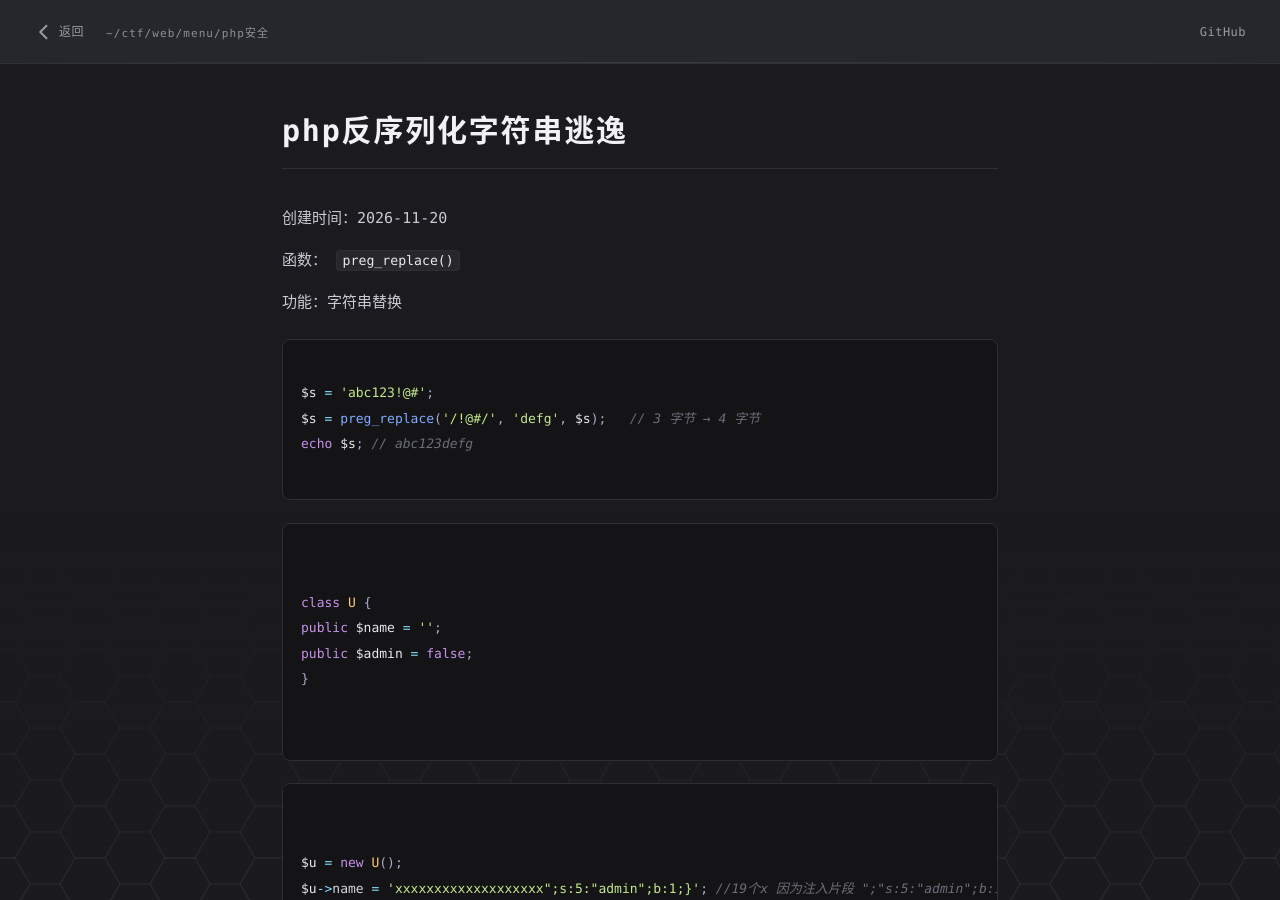
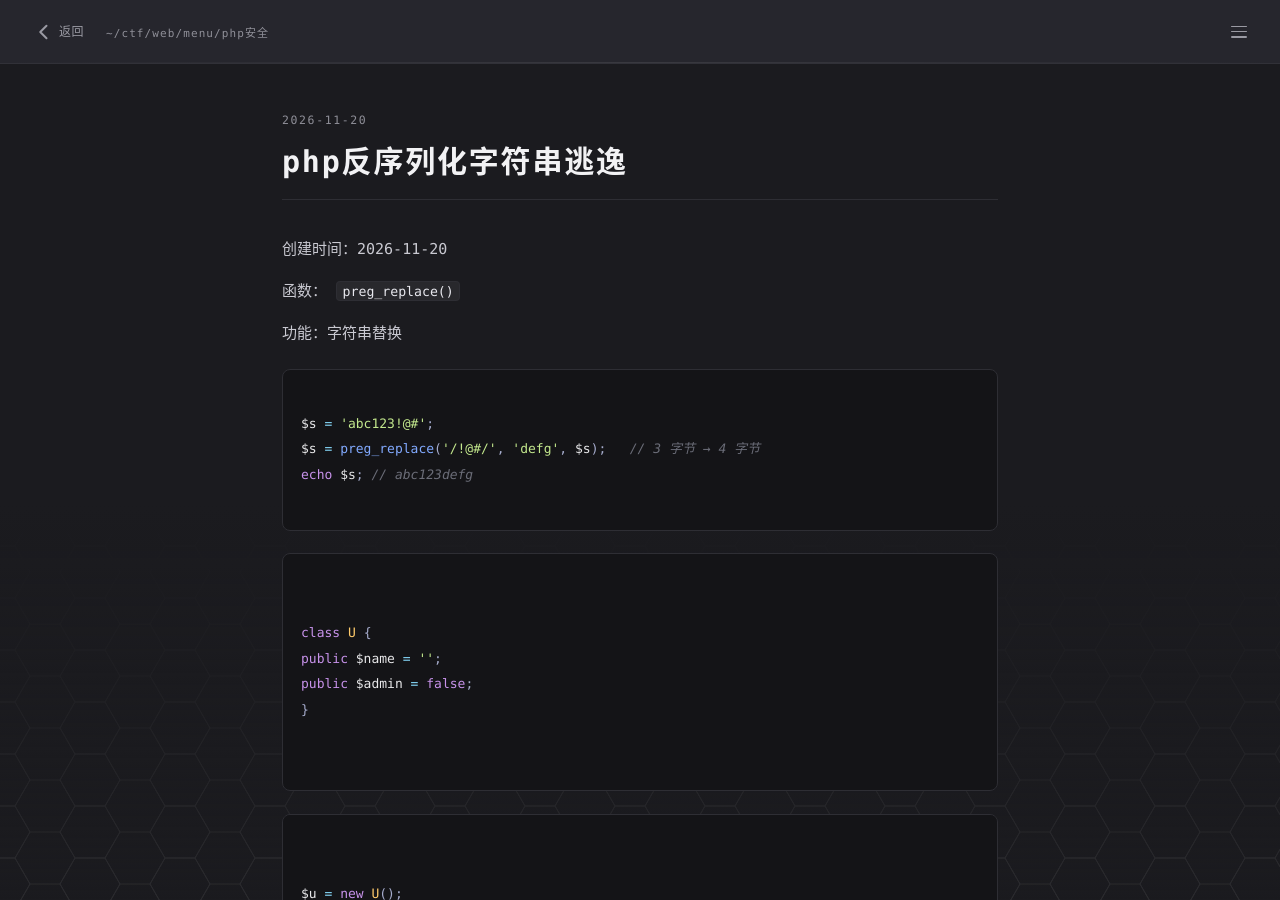
Before and after one commit to Min-2233/Min-2233.github.io, a Jekyll site: the page built from ctf/web/menu/php安全/php反序列化字符串逃逸.md, in a window 1280 px wide and 900 px high. Built offline with Jekyll 4.4.1, drawn with Linux system fonts in a browser that asks for light colours.

Commit message:
Update note.html

```diff
--- a/_layouts/note.html
+++ b/_layouts/note.html
@@ -8,12 +8,21 @@
 {%- assign _n = _parts.size | minus: 1 -%}
 {%- assign _dirpath = _parts | slice: 0, _n | join: '/' -%}
 {%- if _dirpath == '' -%}{%- assign _dirpath = 'ctf/web/menu' -%}{%- endif -%}
+{%- assign _cat = _dirpath | split: '/' | last -%}
+{%- assign _desc = page.description | default: page.title | append: ' · Min2233 的 CTF Web 笔记' -%}
 <!DOCTYPE html>
 <html lang="zh-CN">
 <head>
 <meta charset="utf-8">
 <meta name="viewport" content="width=device-width, initial-scale=1">
-<title>{{ page.title | default: site.title }} · Min2233</title>
+<title>{{ page.title | default: site.title }} · {{ _cat }} · Min2233</title>
+<meta name="description" content="{{ _desc }}">
+<meta property="og:type" content="article">
+<meta property="og:site_name" content="Min2233_Blog">
+<meta property="og:title" content="{{ page.title | default: site.title }}">
+<meta property="og:description" content="{{ _desc }}">
+<meta property="og:url" content="https://min-2233.github.io{{ page.url }}">
+<link rel="canonical" href="https://min-2233.github.io{{ page.url }}">
 <link rel="stylesheet" href="{{ '/assets/css/home.css' | relative_url }}">
 <link rel="stylesheet" href="{{ '/assets/css/note.css' | relative_url }}">
 <link rel="icon" href="/favicon.svg" type="image/svg+xml">
@@ -45,16 +54,17 @@
     </a>
     <span class="crumb">~/{{ _dirpath }}</span>
   </div>
-  <div class="topbar-right">
-    <a class="btn" href="https://github.com/Min-2233" target="_blank" rel="noopener">
-      <span>GitHub</span>
-    </a>
-  </div>
+  <!-- 右：三条杠 + 卷帘菜单（GitHub 已收进菜单里；按钮和面板都由 menu.js 生成） -->
+  <div class="topbar-right"></div>
 </header>
 <article class="article">
+{%- if page.date %}
+<p class="meta">{{ page.date | date: "%Y-%m-%d" }}</p>
+{%- endif %}
 {{ content }}
 </article>
 <footer class="footer">© 2026 Min2233</footer>
+<script src="{{ '/assets/js/menu.js' | relative_url }}" defer></script>
 <script src="{{ '/assets/js/copy-code.js' | relative_url }}" defer></script>
 </body>
 </html>
```
